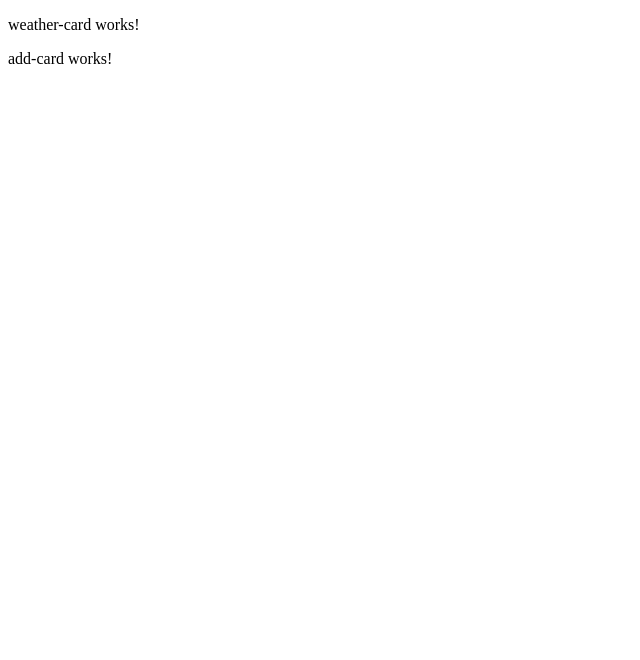
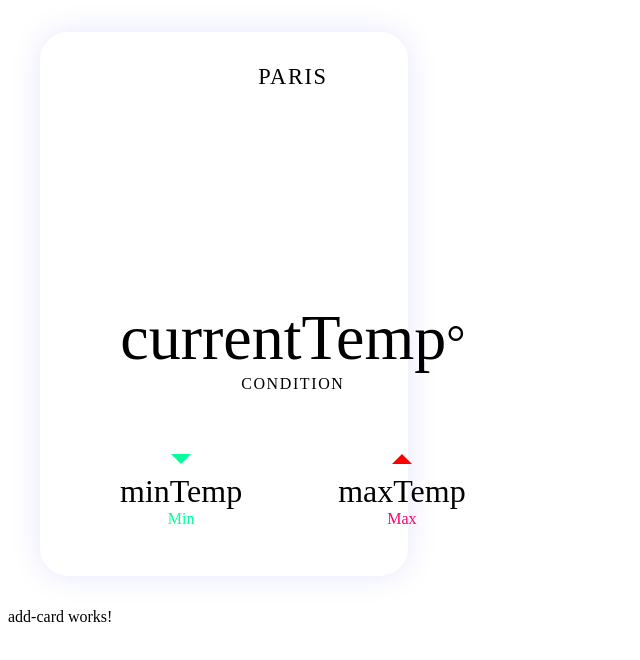
Before and after one commit to IKupreev/my-pet-apps, an Angular app: page / in a window 1280 px wide. Shown: the top 660 px of the page, without its empty margins (0-640 px from the left). Built offline with nearby package versions, Linux system fonts and the light colour scheme.

Commit message:
add html and css code at the weather-card component

```diff
--- a/src/app/components/weather-card/weather-card.component.html
+++ b/src/app/components/weather-card/weather-card.component.html
@@ -1 +1,42 @@
-<p>weather-card works!</p>
+<section class="weather__card" (click)="openDetails()" [ngClass]="{'weather__card-dark': darkMode}">
+  <!-- TODO: make the city name dynamic -->
+  <span class="city-name__text">Paris</span>
+    <div class="weather-icon__container" [ngSwitch]="true">
+      <svg *ngSwitchCase="condition === 'Clouds'">
+      </svg>
+
+      <svg *ngSwitchCase="condition === 'Rain' || condition === 'Drizzle'">
+      </svg>
+
+      <svg *ngSwitchCase="condition === 'Storm'">
+      </svg>
+
+
+      <svg *ngSwitchCase="condition === 'Sunny' || condition === 'Clear'">
+      </svg>
+
+    <svg  *ngSwitchCase="condition === 'Fog'"></svg>
+    </div>
+    <div class="temperature-text__container">
+      <span class="temperature__text">currentTemp</span>
+      <span class="temperature-metric__text">°</span>
+      <span class="weather-condition__text">condition</span>
+    </div>
+    <section class="min-max__container">
+      <div class="min__container">
+        <svg class="min-arrow__icon" viewBox="188.5 807 21 21">
+            <path fill="#00ff9b" d="M209.5 817.5h-21L199 828z" data-name="Min Arrow"/>
+        </svg>
+
+        <span class="min-temperature__text"> minTemp </span>
+        <span class="min__text">Min</span>
+    </div>
+    <div class="max__container">
+        <svg class="max-arrow__icon" viewBox="449.5 820 21 21">
+            <path fill="red" d="M449.5 830.5h21L460 820z" data-name="Max Arrow"/>
+        </svg>
+        <span class="max-temperature__text"> maxTemp </span>
+        <span class="max__text">Max</span>
+    </div>
+    </section>
+</section>
--- a/src/app/components/weather-card/weather-card.component.scss
+++ b/src/app/components/weather-card/weather-card.component.scss
@@ -0,0 +1,100 @@
+.weather__card {
+  display: grid;
+  grid-template-columns: 1fr;
+  grid-template-rows: 1fr 1fr 1fr;
+  box-shadow: 0 0 2rem rgba(0, 0, 255, 0.1);
+  justify-items: center;
+  padding: 2rem;
+  margin: 2rem;
+  width: 19rem;
+  height: 30rem;
+  cursor: pointer;
+  background-color: white;
+  border-radius: 1.75rem;
+  animation: 1.25s ease-in-out 0ms 1 fadein;
+}
+
+.weather__card-dark {
+  background: linear-gradient(to bottom, #711B86, #00057A);
+  color: white;
+}
+
+.city-name__text {
+  text-transform: uppercase;
+  font-size: 1.4rem;
+  letter-spacing: 0.1rem;
+  margin-bottom: 1rem;
+}
+
+.temperature__text {
+  align-self: end;
+  width: 100%;
+  font-size: 4rem;
+  font-weight: 100;
+  letter-spacing: 0.1;
+}
+
+.temperature-metric__text {
+  text-align: start;
+  font-size: 3rem;
+}
+
+.min-max__container {
+  display: grid;
+  grid-template-rows: 1fr;
+  grid-template-columns: 1fr 1fr;
+  align-items: center;
+}
+
+.min__container, .max__container {
+  margin: 1rem 3rem;
+  display: grid;
+  grid-template-columns: 1fr;
+  grid-template-rows: 1fr 1fr;
+}
+
+.min-arrow__icon, .max-arrow__icon {
+  height: 1.25rem;
+  margin: auto;
+}
+
+.max-arrow__icon {
+  margin-bottom: -0.05rem;
+}
+
+.weather-condition__text {
+  display: block;
+  font-size: 1rem;
+  text-transform: uppercase;
+  letter-spacing: 0.1rem;
+  text-align: center;
+}
+
+.max__text {
+  color: #FF0070;
+}
+
+.min__text {
+  color: #00FF9B;
+}
+
+.max__text, .min__text {
+  font-size: 1rem;
+  text-align: center;
+}
+
+.max-temperature__text, .min-temperature__text {
+  text-align: center;
+  font-size: 2rem;
+}
+
+.weather-icon__container {
+  width: 10rem;
+  margin-bottom: 2rem;
+  display: flex;
+  justify-content: center;
+}
+
+.weather-icon__container > svg {
+  width: 10rem;
+}
```
